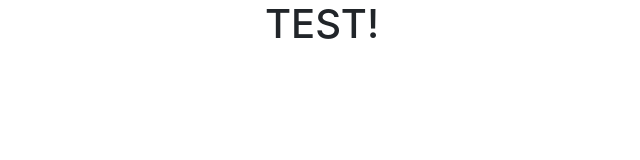
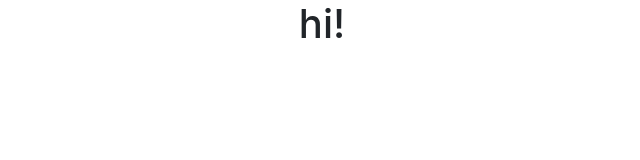
Before and after one commit to PiiterH/portfolio, a plain HTML site: page index.html in a window 1280 px wide. Shown: the whole page, without its empty margins (318-958 px from the left). Drawn offline with nearby package versions, Linux system fonts and the light colour scheme.

Commit message:
test again

```diff
--- a/index.html
+++ b/index.html
@@ -11,7 +11,7 @@
   <link rel="stylesheet" type="text/css" href="css/main.css">
 </head>
 <body>
-  <h1 class="text-center">TEST!</h1>
+  <h1 class="text-center">hi!</h1>
   <script src="https://ajax.googleapis.com/ajax/libs/jquery/3.3.1/jquery.min.js"></script>
   <script src="https://cdnjs.cloudflare.com/ajax/libs/popper.js/1.14.7/umd/popper.min.js"></script>
   <script src="https://maxcdn.bootstrapcdn.com/bootstrap/4.3.1/js/bootstrap.min.js"></script>
```
